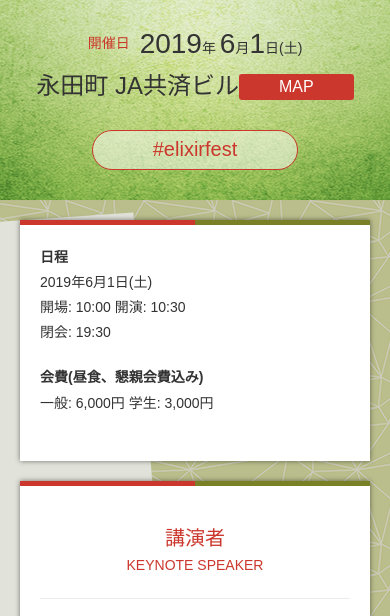
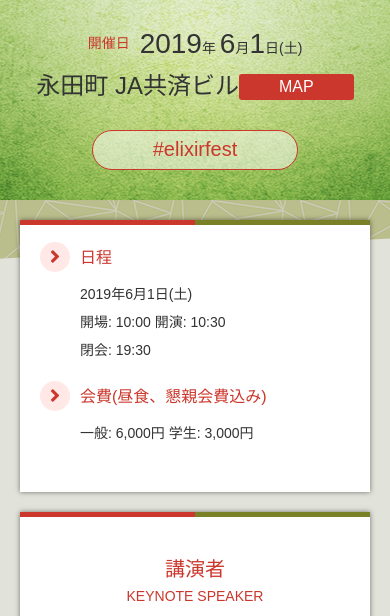
Before and after one commit to elixirjp/elixirfestjp, a Django app: page / in a window 390 px wide. Shown: the part 234-850 px from the top of the page. Run offline with Django 3.2, Linux system fonts and the light colour scheme; data comes from the database, SQL or seed files in the repository; some libraries are stand-ins or nearby versions; some web fonts are replaced.

Commit message:
レイアウト修正

```diff
--- a/assets/css/common.css
+++ b/assets/css/common.css
@@ -201,8 +201,12 @@ header a {
 
 .main_contents {
   width: 100%;
-  background: url(../img/bg_pattern.png);
+  background: url(../img/bg_maintop.png) center top #e1e2d9 no-repeat;
 }
+.main_box {
+  padding: 40px 0;
+}
+/*
 .main_box {
   position: relative;
   overflow: hidden;
@@ -226,6 +230,7 @@ header a {
   transform: rotate(-4deg);
   z-index: -1;
 }
+*/
 .main_box_inner {
   width: 1024px;
   position: relative;
@@ -281,8 +286,36 @@ header a {
   margin: 0 80px;
   font-size: 1.6rem;
 }
+
 .read_box dl dt {
-  font-weight: bold;
+  position: relative;
+  padding-left: 50px;
+  color: #cb372c;
+  font-size: 2.0rem;
+  margin-bottom: 10px;
+}
+.read_box dl dt:before {
+  position: absolute;
+  font-family: "Font Awesome 5 Free";
+  font-weight: 900;
+  content: "\f105";
+  background: #ffe8e6;
+  color: #cb372c;
+  font-size: 25px;
+  border-radius: 50%;
+  left: 0;
+  width: 40px;
+  height: 40px;
+  line-height: 40px;
+  text-align: center;
+  top: 50%;
+  -webkit-transform: translateY(-50%);
+  transform: translateY(-50%);
+}
+.read_box dl dd {
+  padding: 0 0 0 50px;
+  font-size: 1.6rem;
+  line-height: 2.0em;
 }
 .read_box ul li {
   line-height: 2.5;
@@ -598,14 +631,16 @@ footer p {
   margin: 40px 0 80px;
 }
 .session_photo {
+  float: left;
+}
+.session_photo div {
   height: 150px;
   width: 150px;
   overflow: hidden;
   border-radius: 50%;
   margin: 10px 0 10px 0;
-  float: left;
 }
-.session_photo img {
+.session_photo div img {
   height: auto;
   width: 100%;
 }
@@ -693,6 +728,9 @@ footer p {
 ===============================================*/
 @media screen and (min-width: 1920px) {
   body {
+    background-size: 100% auto;
+  }
+  .main_contents {
     background-size: 100% auto;
   }
 }
@@ -811,6 +849,23 @@ header {
 }
 .login_contents .main_box {
   padding-top: 60px;
+}
+.read_box dl.mb40 {
+  margin-bottom: 20px !important;
+}
+.read_box dl dt {
+  font-size: 1.6rem;
+  padding-left: 40px;
+}
+.read_box dl dt::before {
+  font-size: 20px;
+  width: 30px;
+  height: 30px;
+  line-height: 30px;
+}
+.read_box dl dd {
+  font-size: 1.4rem;
+  padding-left: 40px;
 }
 .page_box {
   width: 100%;
@@ -937,8 +992,11 @@ footer {
   padding: 0 0px 30px;
 }
 .session_photo {
+  float: none;
+  text-align: center;
+}
+.session_photo div {
   margin: 10px auto 10px;
-  float: none;
 }
 .session_txt {
   float: none;
--- a/templates/base.html
+++ b/templates/base.html
@@ -27,6 +27,7 @@
 <link type="text/css" href="{% static 'css/common.css' %}?2019042601" rel="stylesheet">
 <link type="text/css" href="{% static 'font_style.css' %}?2019032801" rel="stylesheet">
 <link href="https://fonts.googleapis.com/css?family=Ubuntu:700" rel="stylesheet">
+<link rel="stylesheet" href="https://use.fontawesome.com/releases/v5.8.1/css/all.css" integrity="sha384-50oBUHEmvpQ+1lW4y57PTFmhCaXp0ML5d60M1M7uH2+nqUivzIebhndOJK28anvf" crossorigin="anonymous">
 <!-- JS -->
 <script src="{% static 'js/jquery.js' %}" type="text/javascript"></script>
 <script src="{% static 'js/common.js' %}" type="text/javascript" charset="utf-8"></script>
--- a/templates/index.html
+++ b/templates/index.html
@@ -16,7 +16,7 @@
       <div class="contents_box effect">
         {% if status_public %}
         <div class="read_box">
-          <dl>
+          <dl class="mb40">
             <dt>日程</dt>
             <dd>2019年6月1日(土)</dd>
             <dd>開場: 10:00 開演: 10:30</dd>
@@ -64,7 +64,12 @@
           <span class="contents_h2_s">Sessions</span></h2>
         {% for session in sessions %}
         <div class="session_box clearfix">
-          <div class="session_photo"><img src="{{ session.speaker_icon.url }}" alt=""></div>
+          <div class="session_photo">
+            <div><img src="{{ session.speaker_icon.url }}" alt=""></div>
+            {% if session.speaker_icon2 %}
+            <div><img src="{{ session.speaker_icon2.url }}" alt=""></div>
+            {% endif %}
+          </div>
           <div class="session_txt">
             <h3>{{ session.title }}</h3>
             <p class="session_name">{{ session.speaker }}</p>
```
Also changed, not shown: assets/img/bg_maintop.png (added).
